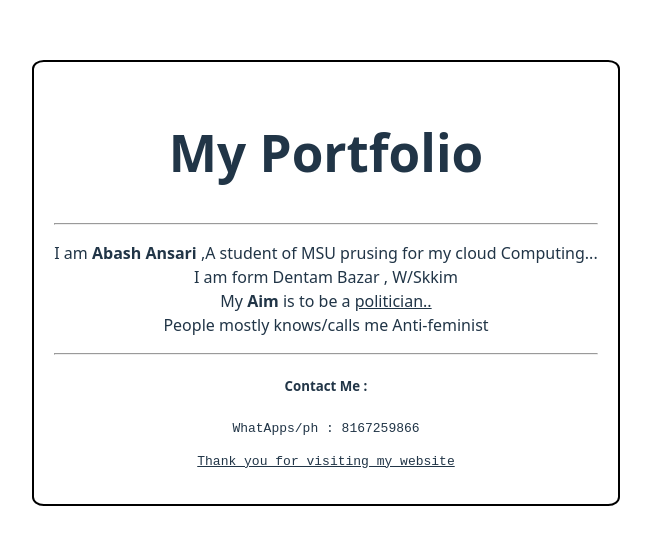
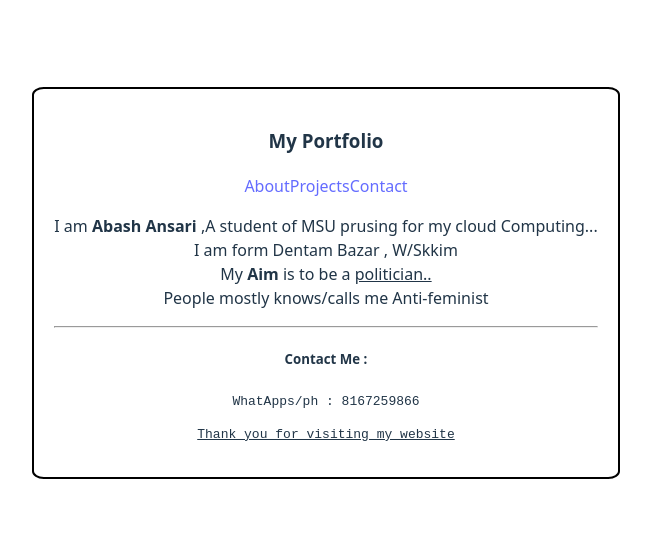
Before and after one commit to Abashansari/React-practise-1-portfolio-, a React (Vite) app: page / in a window 1280 px wide. Shown: the part 117-662 px from the top of the page, without its empty margins (314-965 px from the left). Built offline with nearby package versions, Linux system fonts and the light colour scheme.

Commit message:
added a Anchor tag

```diff
--- a/src/components/Navbar.jsx
+++ b/src/components/Navbar.jsx
@@ -1,10 +1,17 @@
 
+import About from './About'
 export default function Navbar() {
   return (
     <>
     <nav>
-    <h1>My Portfolio</h1>
-    <hr />
+     <div className='left'>
+    <h3>My Portfolio</h3>
+     </div>
+     <div className='right'>
+      <a href='#about'>About</a>
+      <a herf='#project'>Projects</a>
+      <a href='#contact'>Contact</a>
+     </div>
     </nav>
     </>
   )
```
